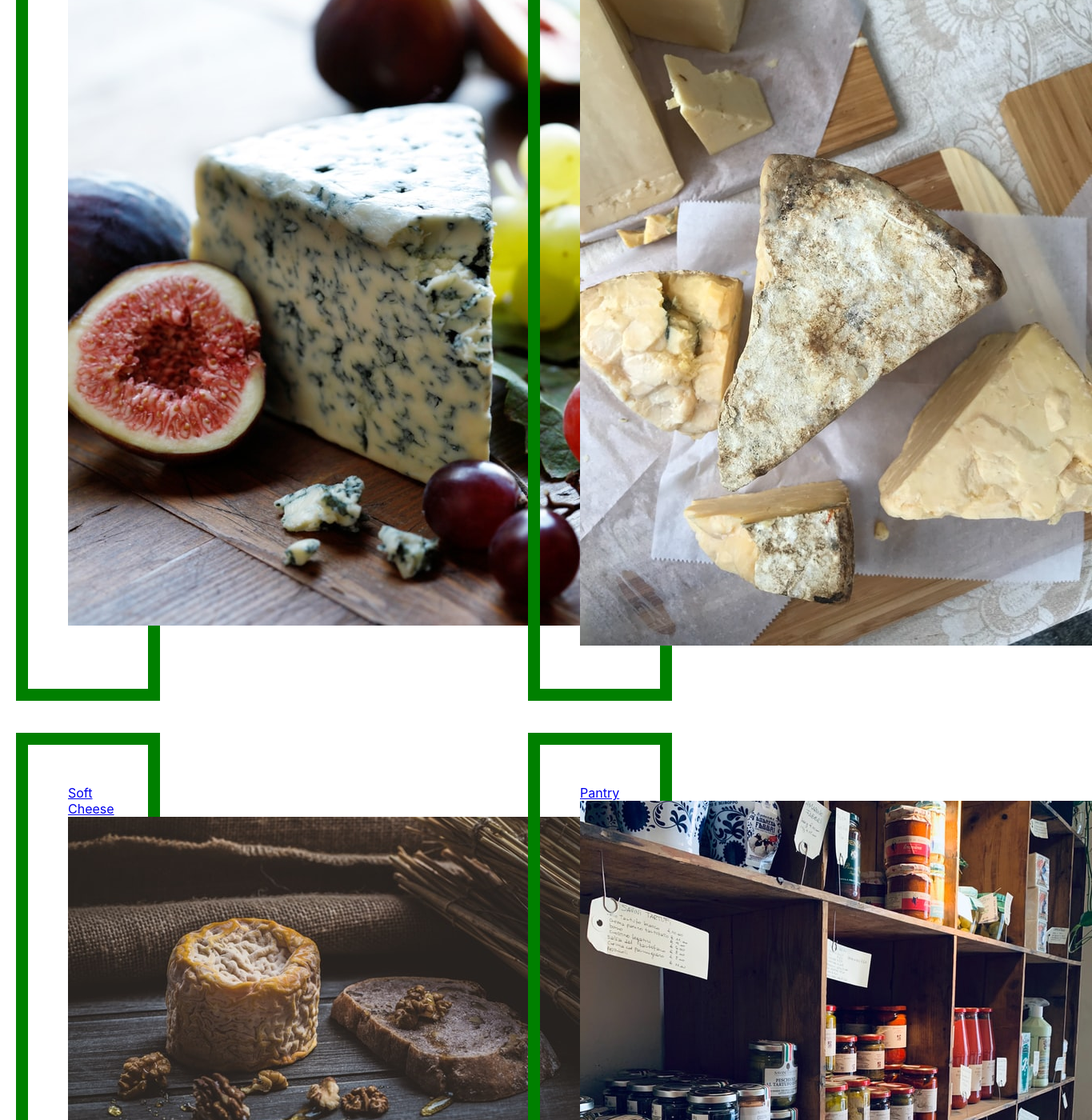
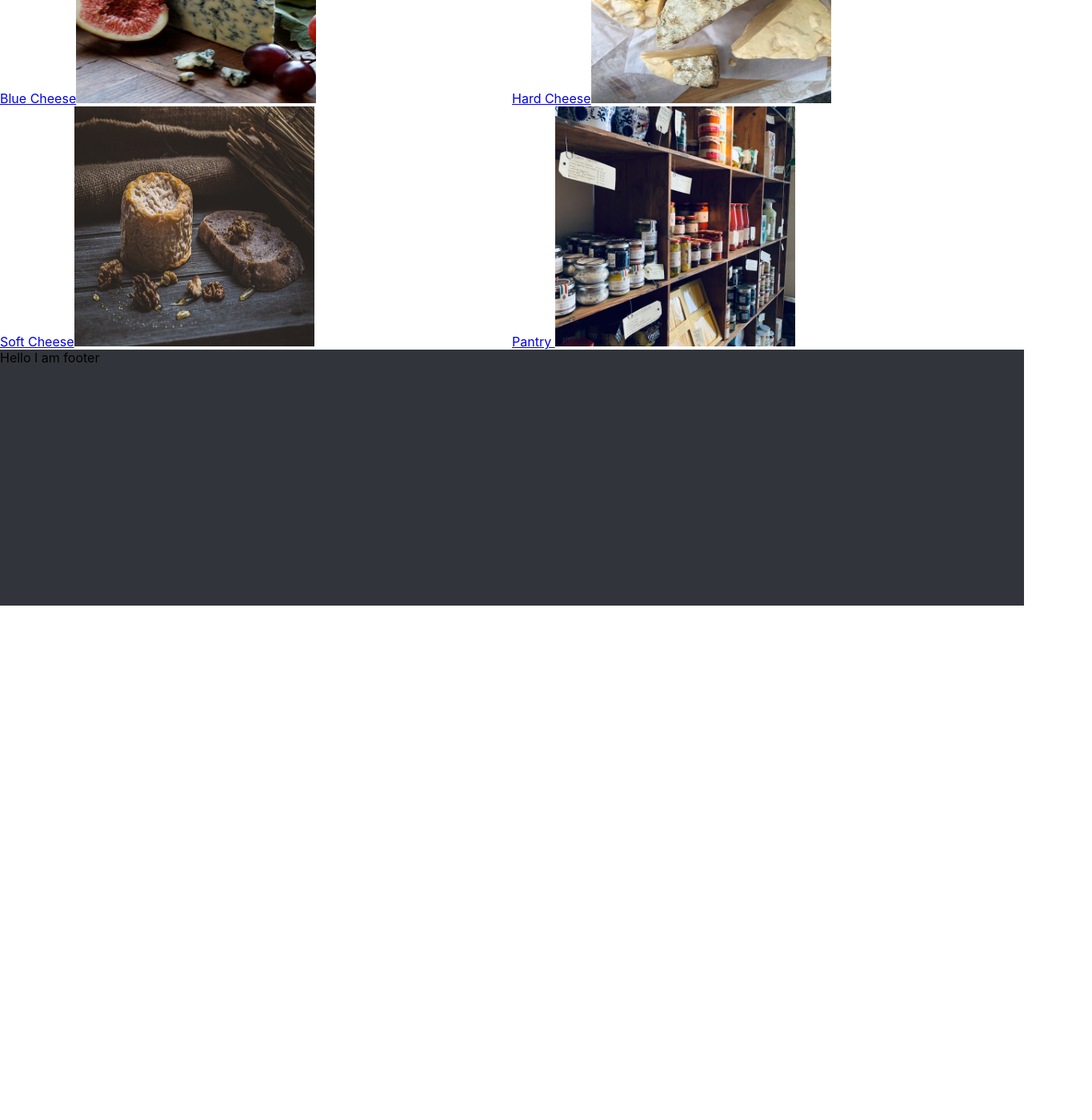
Before and after one commit to Jack-Portwood/FullStack_Delicatessen, a React (Create React App) app in the folder client/: page /produce in a window 1280 px wide. Shown: the part 400-1800 px from the top of the page at 80% size, 1365 px wide, since content can reach past the window. After the commit the page ends 1157 px from the top, so only its background shows below. Built offline with nearby package versions, Linux system fonts and the light colour scheme.

Commit message:
all info pulled through

```diff
--- a/client/src/App.css
+++ b/client/src/App.css
@@ -27,40 +27,14 @@
   height: 40vh;
 
 }
-
+/* PRODUCE CONTAINER */
 .produce-boxes {
   display: grid;
   grid-template-columns: repeat(2, 1fr);
 }
 
-.blue-cheese-box {
-  width: 50px;
-  border: 15px solid green;
-  padding: 50px;
-  margin: 20px;
 
-}
-
-.hard-cheese-box {
-  width: 50px;
-  border: 15px solid green;
-  padding: 50px;
-  margin: 20px;}
-
-.soft-cheese-box {
-  width: 50px;
-  border: 15px solid green;
-  padding: 50px;
-  margin: 20px;
-}
-
-.pantry-box {
-  width: 50px;
-  border: 15px solid green;
-  padding: 50px;
-  margin: 20px;
-}
-
+/* PRODUCE COMPONENT */
 .produce-container{
   display: grid;
   grid-template-columns: repeat(2, 1fr);
@@ -71,7 +45,6 @@
   width:  45vh;
   display: flex ;
   padding-left: 250px;
-  padding-bottom: 50px;
 
 }
 
--- a/client/src/components/ProduceComponent.js
+++ b/client/src/components/ProduceComponent.js
@@ -14,8 +14,13 @@ function ProduceComponent(props) {
   //maps over array and outputs indiviual items
   const stock = produce.map((item, index) => (
     <div>
-      <p className="product-name">{item.name}</p>
       <img className="product-image" src={item.imgLink} />
+      <div className="product-name">
+        <p className="product-name">{item.name}</p>
+        <p className="product-info">{item.info}</p>
+        <p className="product-stype">{item.style}</p>
+        <p className="product-orgin">{item.origin}</p>
+      </div>
     </div>
   ));
 
--- a/client/src/containers/ProduceContainer.js
+++ b/client/src/containers/ProduceContainer.js
@@ -8,32 +8,22 @@ const ProduceContainer = () => {
 
 
     return (
-      <div className = "produce-boxes">
+      <div className="produce-boxes">
+        <Link to="/bluecheese">
+          Blue Cheese<img src={image4} height="300" width="300"></img>
+        </Link>
 
-          <div className = "blue-cheese-box">
-            <Link to="/bluecheese">Blue Cheese
-              <img src = {image4}></img>
-            </Link>
-          </div>
+        <Link to="/hardcheese">
+          Hard Cheese<img src={image5} height="300" width="300"></img>
+        </Link>
 
-          <div className = "hard-cheese-box">
-            <Link to="/hardcheese">Hard Cheese
-              <img src = {image5}></img>
-             </Link>
-          </div>
+        <Link to="/softcheese">
+          Soft Cheese<img src={image6} height="300" width="300"></img>
+        </Link>
 
-          <div className = "soft-cheese-box">
-             <Link to="/softcheese">Soft Cheese
-              <img src = {image6}></img>
-             </Link>
-          </div>
-
-          <div className = "pantry-box">
-            <Link to="/pantry">Pantry
-              <img src = {image7}></img>
-            </Link>
-          </div>
-
+        <Link to="/pantry">
+          Pantry <img src={image7} height="300" width="300"></img>
+        </Link>
       </div>
     );
 
```
